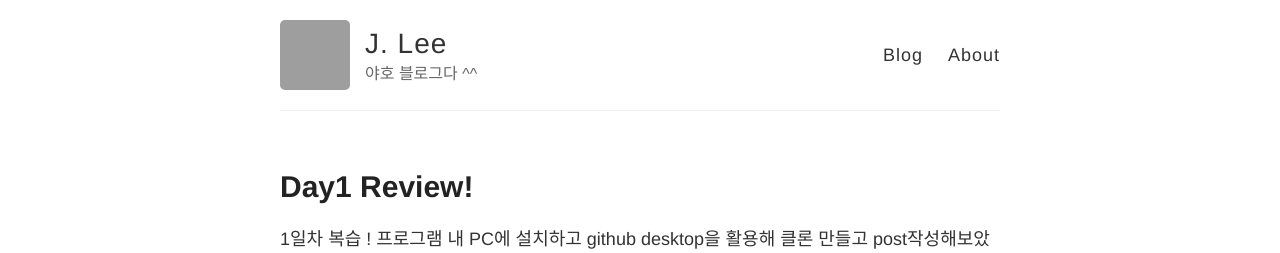
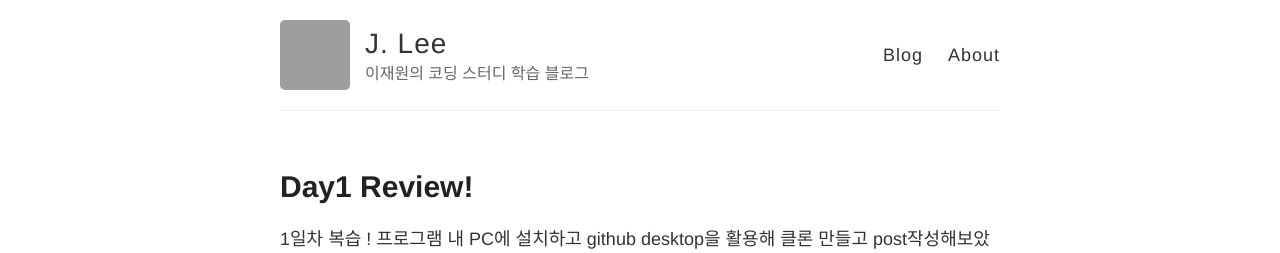
Before and after one commit to jaeonelee/jaeonelee.github.io, a Jekyll site: the page built from index.html, in a window 1280 px wide. Shown: the top 253 px of the page. Built offline with Jekyll 4.4.1, drawn with Linux system fonts in a browser that asks for light colours; nearby versions of some CDN libraries; grey boxes are pictures that could not be loaded.

Commit message:
0604 11:04 description 수정
0604 11:04 description 수정

```diff
--- a/_config.yml
+++ b/_config.yml
@@ -6,7 +6,7 @@
 name: J. Lee
 
 # Short bio or description (displayed in the header)
-description: 야호 블로그다 ^^
+description: 이재원의 코딩 스터디 학습 블로그
 
 # URL of your avatar or profile pic (you could use your GitHub profile pic)
 avatar: https://avatars1.githubusercontent.com/u/28684136?s=400&v=4
```
